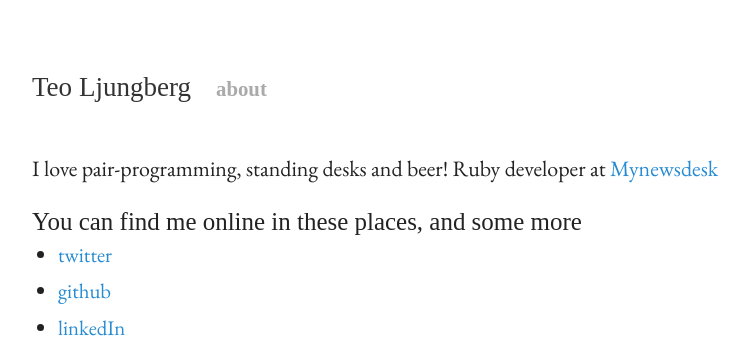
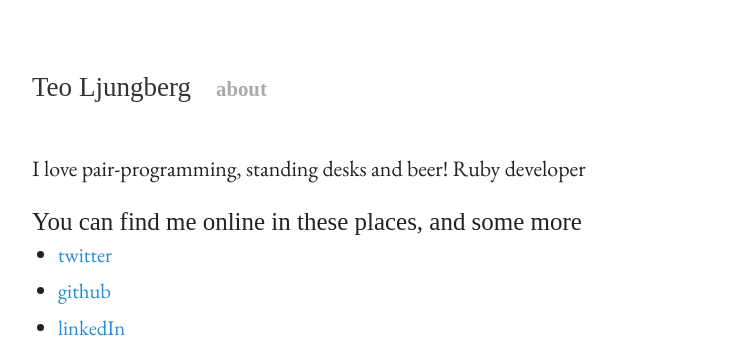
Before and after one commit to metamorfos/metamorfos.github.io, a Jekyll site: the page built from about.html, in a window 1280 px wide. Shown: the top 350 px of the page, without its empty margins (192-940 px from the left). Built offline with Jekyll 4.4.1, drawn with Linux system fonts in a browser that asks for light colours; some web fonts are replaced.

Commit message:
Remove company-link

```diff
--- a/about.html
+++ b/about.html
@@ -5,7 +5,7 @@ title: About
 
 <div class="content about">
     <p>I love pair-programming, standing desks and beer!
-    Ruby developer at <a href="http://mynewsdesk.com">Mynewsdesk</a></p>
+    Ruby developer</p>
     <h2>You can find me online in these places, and some more</h2>
     <ul class="unindent">
         <li>
```
